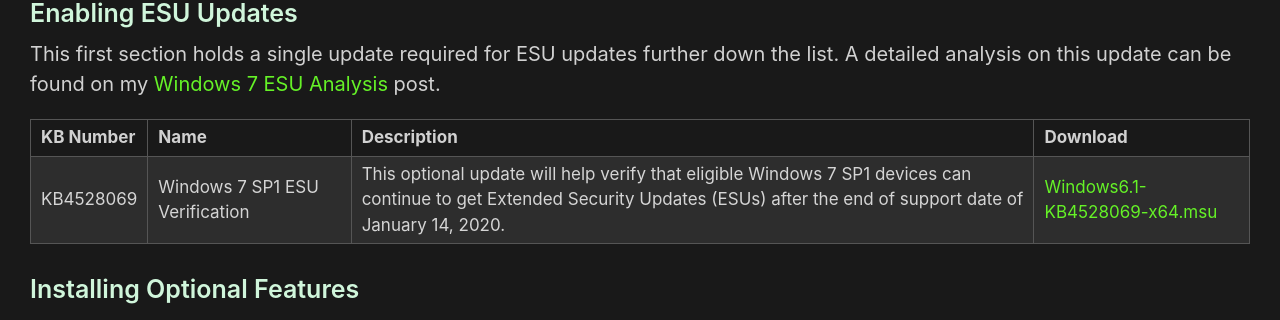
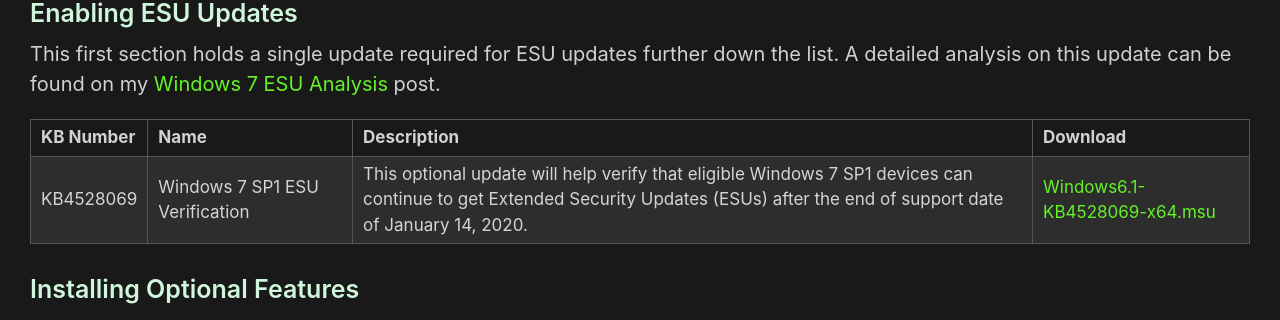
Before and after one commit to HackAndPwn/HackAndPwn.github.io, a Jekyll site: the page built from _posts/2020-05-23-windows-7-esu-patching.md, in a window 1280 px wide. Shown: the part 682-1002 px from the top of the page. Built offline with Jekyll 4.4.1, drawn with Linux system fonts in a browser that asks for light colours.

Commit message:
Update 2020-05-23-windows-7-esu-patching.md
small adjustment to table

```diff
--- a/_posts/2020-05-23-windows-7-esu-patching.md
+++ b/_posts/2020-05-23-windows-7-esu-patching.md
@@ -15,7 +15,7 @@
 
 This first section holds a single update required for ESU updates further down the list.  A detailed analysis on this update can be found on my [Windows 7 ESU Analysis](https://hackandpwn.com/windows-7-esu-analysis/) post.
 
-<table><colgroup><col width="7%" /><col width="17%" /><col width="58%" /><col width="18%" /></colgroup>
+<table><colgroup><col width="8%" /><col width="17%" /><col width="57%" /><col width="18%" /></colgroup>
 <thead><tr><th>KB Number</th><th>Name</th><th>Description</th><th>Download</th></tr></thead><tbody>
 <tr><td>KB4528069</td><td>Windows 7 SP1 ESU Verification</td><td>This optional update will help verify that eligible Windows 7 SP1 devices can continue to get Extended Security Updates (ESUs) after the end of support date of January 14, 2020.</td><td><a href="https://github.com/HackAndPwn/Windows-7-Patching/raw/master/01_Enable_ESU/01_Windows6.1-KB4528069-x64.msu) <br>&nbsp;<br> [Windows6.1-KB4528069-x86.msu](https://github.com/HackAndPwn/Windows-7-Patching/raw/master/01_Enable_ESU/01_Windows6.1-KB4528069-x86.msu">Windows6.1-KB4528069-x64.msu</a></td></tr>
 </tbody></table>
```
